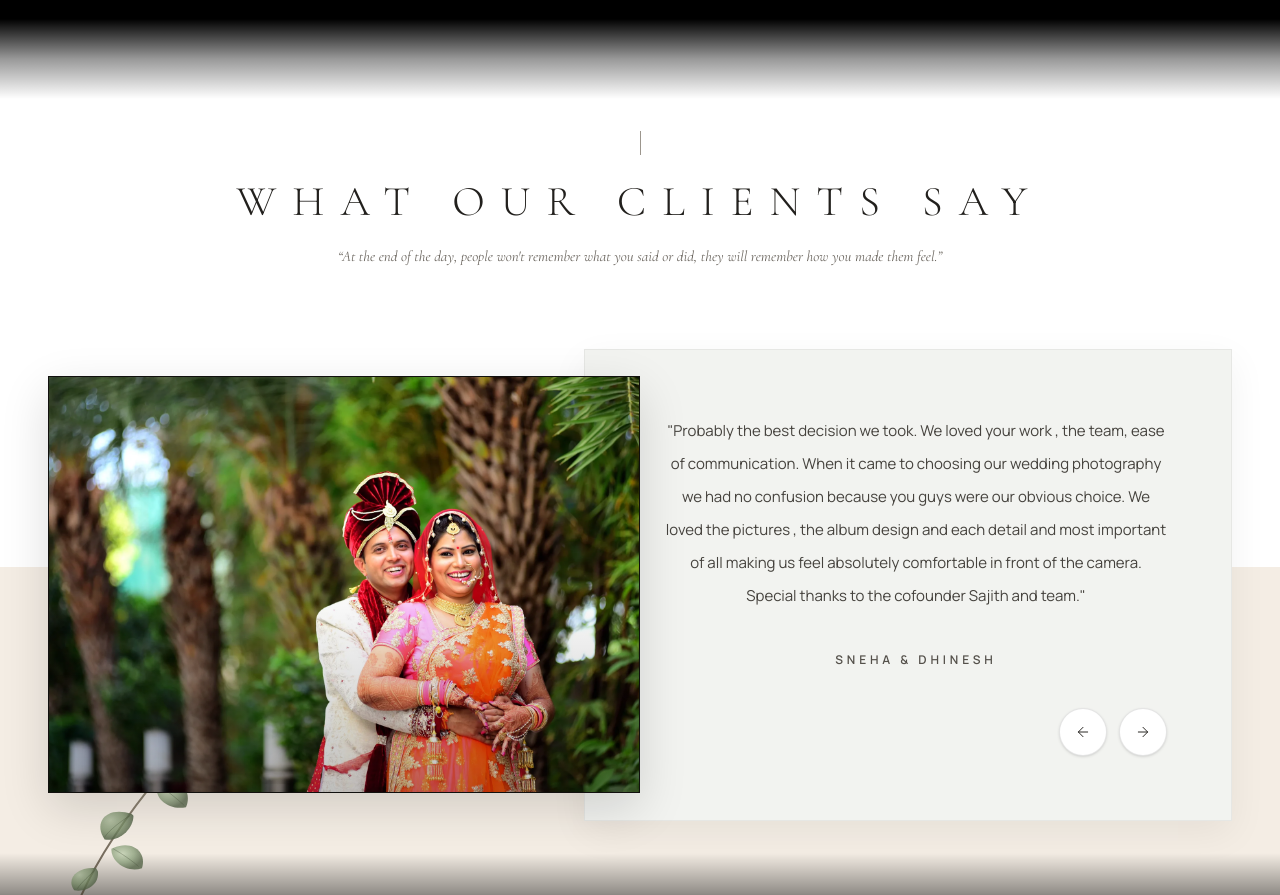
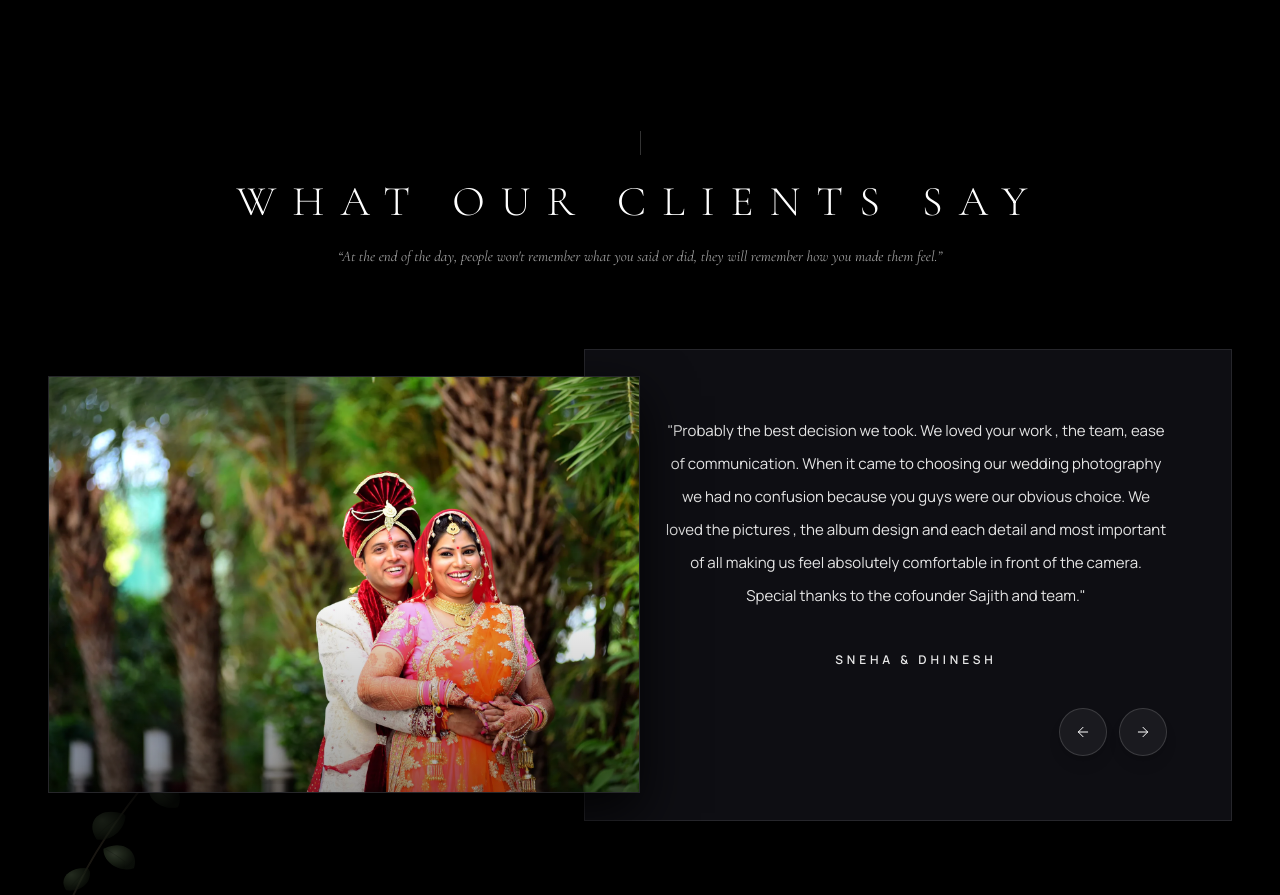
Before and after one commit to Therock1037X/Jumpclick-s-Photography-Website-, a React (Vite) app: page / in a window 1280 px wide. Shown: the part 4680-5575 px from the top of the page. Built offline with nearby package versions, Linux system fonts and the light colour scheme; a web font is replaced by a local one.

Commit message:
fix(theme): convert testimonials to dark luxury theme and remove dark overlay from service cards

```diff
--- a/src/components/Testimonials.jsx
+++ b/src/components/Testimonials.jsx
@@ -29,7 +29,7 @@ const editorialTestimonials = [
   },
 ];
 
-// Delicate Watercolor Botanical Branch Illustration matching the reference screenshot bottom-left
+// Delicate Muted Botanical Branch Illustration for dark theme
 function WatercolorBotanicalLeaf({ className = "" }) {
   return (
     <svg
@@ -40,68 +40,63 @@ function WatercolorBotanicalLeaf({ className = "" }) {
       aria-hidden="true"
     >
       <defs>
-        <radialGradient id="leafGradSoft1" cx="30%" cy="30%" r="70%">
-          <stop offset="0%" stopColor="#9fb38f" stopOpacity="0.9" />
-          <stop offset="60%" stopColor="#678056" stopOpacity="0.85" />
-          <stop offset="100%" stopColor="#435438" stopOpacity="0.95" />
+        <radialGradient id="darkLeafGrad1" cx="30%" cy="30%" r="70%">
+          <stop offset="0%" stopColor="#7a946b" stopOpacity="0.75" />
+          <stop offset="60%" stopColor="#4e6342" stopOpacity="0.65" />
+          <stop offset="100%" stopColor="#2c3a25" stopOpacity="0.5" />
         </radialGradient>
-        <radialGradient id="leafGradSoft2" cx="35%" cy="35%" r="65%">
-          <stop offset="0%" stopColor="#b8cba8" stopOpacity="0.88" />
-          <stop offset="55%" stopColor="#7a946b" stopOpacity="0.85" />
-          <stop offset="100%" stopColor="#4c5d3f" stopOpacity="0.95" />
+        <radialGradient id="darkLeafGrad2" cx="35%" cy="35%" r="65%">
+          <stop offset="0%" stopColor="#9cb38c" stopOpacity="0.8" />
+          <stop offset="55%" stopColor="#647d55" stopOpacity="0.65" />
+          <stop offset="100%" stopColor="#35452d" stopOpacity="0.5" />
         </radialGradient>
-        <linearGradient id="stemWatercolor" x1="0%" y1="100%" x2="100%" y2="0%">
-          <stop offset="0%" stopColor="#4d4233" stopOpacity="0.9" />
-          <stop offset="60%" stopColor="#635845" stopOpacity="0.8" />
-          <stop offset="100%" stopColor="#7a6f5a" stopOpacity="0.7" />
+        <linearGradient id="darkStemWatercolor" x1="0%" y1="100%" x2="100%" y2="0%">
+          <stop offset="0%" stopColor="#5c5240" stopOpacity="0.7" />
+          <stop offset="60%" stopColor="#7a6f58" stopOpacity="0.6" />
+          <stop offset="100%" stopColor="#a39578" stopOpacity="0.5" />
         </linearGradient>
       </defs>
 
       {/* Main Curved Twig Stem */}
       <path
         d="M 20 195 C 38 155 65 110 115 50 C 132 30 148 16 156 8"
-        stroke="url(#stemWatercolor)"
-        strokeWidth="2.4"
+        stroke="url(#darkStemWatercolor)"
+        strokeWidth="2.2"
         strokeLinecap="round"
       />
 
       {/* Bottom Leaf 1 (Left spreading) */}
       <path
         d="M 38 162 C 16 160 2 174 12 188 C 26 191 42 181 40 166 Z"
-        fill="url(#leafGradSoft1)"
-        opacity="0.85"
+        fill="url(#darkLeafGrad1)"
       />
-      <path d="M 36 165 C 26 174 18 182 16 186" stroke="#35442b" strokeWidth="0.8" opacity="0.5" />
+      <path d="M 36 165 C 26 174 18 182 16 186" stroke="#232e1e" strokeWidth="0.8" opacity="0.4" />
 
       {/* Bottom Leaf 2 (Right spreading) */}
       <path
         d="M 58 138 C 82 128 98 144 92 162 C 74 168 55 154 56 139 Z"
-        fill="url(#leafGradSoft2)"
-        opacity="0.88"
+        fill="url(#darkLeafGrad2)"
       />
-      <path d="M 58 139 C 74 148 86 158 88 160" stroke="#35442b" strokeWidth="0.8" opacity="0.5" />
+      <path d="M 58 139 C 74 148 86 158 88 160" stroke="#232e1e" strokeWidth="0.8" opacity="0.4" />
 
       {/* Mid Leaf 3 (Left spreading, elegant curve) */}
       <path
         d="M 80 98 C 50 88 34 108 48 128 C 66 131 82 115 82 100 Z"
-        fill="url(#leafGradSoft1)"
-        opacity="0.9"
+        fill="url(#darkLeafGrad1)"
       />
-      <path d="M 78 100 C 58 112 48 124 48 126" stroke="#35442b" strokeWidth="0.8" opacity="0.5" />
+      <path d="M 78 100 C 58 112 48 124 48 126" stroke="#232e1e" strokeWidth="0.8" opacity="0.4" />
 
       {/* Upper Leaf 4 (Right spreading) */}
       <path
         d="M 112 62 C 138 52 152 72 144 90 C 124 94 106 80 110 64 Z"
-        fill="url(#leafGradSoft2)"
-        opacity="0.88"
+        fill="url(#darkLeafGrad2)"
       />
-      <path d="M 112 64 C 128 75 140 86 142 88" stroke="#35442b" strokeWidth="0.8" opacity="0.5" />
+      <path d="M 112 64 C 128 75 140 86 142 88" stroke="#232e1e" strokeWidth="0.8" opacity="0.4" />
 
       {/* Topmost Tender Leaf 5 */}
       <path
         d="M 142 26 C 158 10 172 24 166 38 C 152 41 138 34 140 26 Z"
-        fill="url(#leafGradSoft1)"
-        opacity="0.85"
+        fill="url(#darkLeafGrad1)"
       />
     </svg>
   );
@@ -159,40 +154,32 @@ export default function Testimonials() {
 
   return (
     <section
-      className="relative w-full bg-[#ffffff] text-[#1c1a17] py-20 sm:py-24 md:py-28 overflow-hidden select-none"
+      className="relative w-full bg-[#000000] text-white py-20 sm:py-24 md:py-28 overflow-hidden select-none border-none"
       onMouseEnter={() => setIsPaused(true)}
       onMouseLeave={() => setIsPaused(false)}
       onTouchStart={handleTouchStart}
       onTouchEnd={handleTouchEnd}
     >
-      {/* Two-Tier Grounded Background (Top White, Bottom Warm Sand/Beige matching Reference) */}
-      <div className="absolute inset-0 bg-[#ffffff] pointer-events-none" />
-      <div className="absolute bottom-0 inset-x-0 h-[40%] sm:h-[42%] lg:h-[40%] bg-[#f4ede4] pointer-events-none" />
-
-      {/* Atmospheric Top & Bottom Transition Overlays into Surrounding Dark Velvet Sections */}
-      <div className="absolute top-0 inset-x-0 h-16 sm:h-20 bg-gradient-to-b from-black via-black/40 to-transparent pointer-events-none z-10" />
-      <div className="absolute bottom-0 inset-x-0 h-16 sm:h-20 bg-gradient-to-t from-black via-black/40 to-transparent pointer-events-none z-10" />
-
-      {/* Decorative Botanical Leaf Accent at Bottom Left (matching user reference) */}
-      <div className="absolute bottom-6 sm:bottom-8 left-4 sm:left-10 lg:left-16 pointer-events-none z-20 opacity-80 sm:opacity-90">
+      {/* Decorative Botanical Leaf Accent at Bottom Left in muted organic tones */}
+      <div className="absolute bottom-6 sm:bottom-8 left-4 sm:left-10 lg:left-14 pointer-events-none z-10 opacity-30 sm:opacity-40">
         <WatercolorBotanicalLeaf className="w-24 sm:w-32 lg:w-36 h-auto" />
       </div>
 
       <div className="max-w-[1360px] mx-auto px-4 sm:px-6 lg:px-12 relative z-20">
 
-        {/* Editorial Section Header with Top Vertical Tick (Exact Reference Screenshot) */}
+        {/* Editorial Section Header with Top Vertical Tick in Dark Theme */}
         <div className="text-center max-w-4xl mx-auto mb-14 sm:mb-16 md:mb-20 flex flex-col items-center">
           {/* Subtle 1px vertical tick at top center */}
-          <div className="w-[1px] h-5 sm:h-6 bg-[#9c968d] mb-4 sm:mb-5" aria-hidden="true" />
+          <div className="w-[1px] h-5 sm:h-6 bg-white/20 mb-4 sm:mb-5" aria-hidden="true" />
 
           <h2
-            className="text-2xl sm:text-3xl md:text-4xl lg:text-[2.65rem] font-light text-[#22201d] uppercase tracking-[0.34em] sm:tracking-[0.38em] leading-tight"
+            className="text-2xl sm:text-3xl md:text-4xl lg:text-[2.65rem] font-light text-white uppercase tracking-[0.34em] sm:tracking-[0.38em] leading-tight"
             style={{ fontFamily: "'Cormorant Garamond', 'Playfair Display', Georgia, serif" }}
           >
             What Our Clients Say
           </h2>
           <p
-            className="mt-3 sm:mt-4 text-xs sm:text-sm md:text-[15px] text-[#6b665f] italic max-w-2xl mx-auto leading-relaxed"
+            className="mt-3 sm:mt-4 text-xs sm:text-sm md:text-[15px] text-neutral-400 italic max-w-2xl mx-auto leading-relaxed"
             style={{ fontFamily: "'Cormorant Garamond', 'Playfair Display', Georgia, serif" }}
           >
             “At the end of the day, people won't remember what you said or did, they will remember how you made them feel.”
@@ -204,7 +191,7 @@ export default function Testimonials() {
 
           {/* Left Column: Authentic Wedding Photograph (Large Landscape Frame) */}
           <div className="lg:col-span-6 xl:col-span-6 z-20">
-            <div className="relative aspect-[4/3] sm:aspect-[16/11] lg:aspect-[1.42] rounded-none overflow-hidden shadow-[0_16px_45px_rgba(0,0,0,0.14)] bg-[#12110f] border border-black/5">
+            <div className="relative aspect-[4/3] sm:aspect-[16/11] lg:aspect-[1.42] rounded-none overflow-hidden shadow-[0_20px_50px_rgba(0,0,0,0.85)] bg-[#0e0e12] border border-white/10">
               <img
                 src={current.image}
                 alt={`${current.couple} Wedding Photography by Jumpclicks`}
@@ -215,29 +202,29 @@ export default function Testimonials() {
                 loading="lazy"
               />
               {/* Subtle ambient light vignette */}
-              <div className="absolute inset-0 bg-gradient-to-t from-black/25 via-transparent to-transparent pointer-events-none" />
+              <div className="absolute inset-0 bg-gradient-to-t from-black/40 via-transparent to-transparent pointer-events-none" />
             </div>
           </div>
 
-          {/* Right Column: Warm Off-White / Pale Grey-Beige Testimonial Panel */}
+          {/* Right Column: Dark Luxury Obsidian Testimonial Panel */}
           <div className="lg:col-span-6 xl:col-span-6 z-10 mt-6 lg:mt-0 lg:-ml-10 xl:-ml-14">
-            <div className="bg-[#f2f3f0] border border-black/5 rounded-none p-8 sm:p-12 lg:p-14 xl:p-16 lg:pl-16 xl:pl-20 shadow-[0_12px_36px_rgba(0,0,0,0.06)] relative flex flex-col justify-between min-h-[340px] sm:min-h-[370px]">
+            <div className="bg-[#0e0e13] border border-white/10 hover:border-white/20 transition-colors duration-500 rounded-none p-8 sm:p-12 lg:p-14 xl:p-16 lg:pl-16 xl:pl-20 shadow-[0_20px_50px_rgba(0,0,0,0.8)] relative flex flex-col justify-between min-h-[340px] sm:min-h-[370px]">
 
-              {/* Testimonial Quote and Couple Attribution (Centered Typography matching Reference) */}
+              {/* Testimonial Quote and Couple Attribution (Centered Typography in Dark Theme) */}
               <div className={`transition-all duration-500 ease-out text-center ${
                 isTransitioning ? 'opacity-0 translate-y-2' : 'opacity-100 translate-y-0'
               }`}>
                 <p
-                  className="text-[#45423d] text-[13px] sm:text-[14px] md:text-[14.5px] lg:text-[15px] leading-[2.05] sm:leading-[2.2] font-normal text-center max-w-xl mx-auto"
+                  className="text-neutral-200 text-[13.5px] sm:text-[14px] md:text-[14.5px] lg:text-[15px] leading-[2.1] sm:leading-[2.2] font-normal text-center max-w-xl mx-auto"
                   style={{ fontFamily: "'Manrope', 'Plus Jakarta Sans', system-ui, sans-serif" }}
                 >
                   "{current.quote}"
                 </p>
 
-                {/* Couple Attribution in small spaced uppercase directly beneath, without divider line */}
+                {/* Couple Attribution in small spaced uppercase directly beneath */}
                 <div className="mt-8 sm:mt-10">
                   <span
-                    className="block text-[11px] sm:text-xs font-semibold tracking-[0.32em] uppercase text-[#54504a]"
+                    className="block text-[11px] sm:text-xs font-semibold tracking-[0.32em] uppercase text-white/90"
                     style={{ fontFamily: "'Manrope', 'Plus Jakarta Sans', system-ui, sans-serif" }}
                   >
                     {current.couple}
@@ -250,7 +237,7 @@ export default function Testimonials() {
                 <button
                   onClick={handlePrev}
                   onMouseDown={(e) => e.preventDefault()}
-                  className="w-11 h-11 sm:w-12 sm:h-12 rounded-full bg-white text-[#2b2824] shadow-sm hover:shadow-md hover:bg-neutral-50 active:scale-95 flex items-center justify-center transition-all duration-300 cursor-pointer border border-black/10 select-none caret-transparent"
+                  className="w-11 h-11 sm:w-12 sm:h-12 rounded-full bg-white/5 hover:bg-white text-white hover:text-black shadow-lg hover:shadow-xl active:scale-95 flex items-center justify-center transition-all duration-300 cursor-pointer border border-white/15 hover:border-white select-none caret-transparent"
                   aria-label="Previous client testimonial"
                 >
                   <ArrowLeft className="w-4 h-4 stroke-[1.5]" />
@@ -258,7 +245,7 @@ export default function Testimonials() {
                 <button
                   onClick={handleNext}
                   onMouseDown={(e) => e.preventDefault()}
-                  className="w-11 h-11 sm:w-12 sm:h-12 rounded-full bg-white text-[#2b2824] shadow-sm hover:shadow-md hover:bg-neutral-50 active:scale-95 flex items-center justify-center transition-all duration-300 cursor-pointer border border-black/10 select-none caret-transparent"
+                  className="w-11 h-11 sm:w-12 sm:h-12 rounded-full bg-white/5 hover:bg-white text-white hover:text-black shadow-lg hover:shadow-xl active:scale-95 flex items-center justify-center transition-all duration-300 cursor-pointer border border-white/15 hover:border-white select-none caret-transparent"
                   aria-label="Next client testimonial"
                 >
                   <ArrowRight className="w-4 h-4 stroke-[1.5]" />
--- a/src/pages/HomePage.jsx
+++ b/src/pages/HomePage.jsx
@@ -506,9 +506,8 @@ export default function HomePage() {
                       loading="lazy"
                     />
 
-                    {/* Subtle Dark Gradient & Hover Veil for Contrast */}
-                    <div className="absolute inset-0 bg-gradient-to-t from-black/95 via-black/40 to-black/25 pointer-events-none z-0" />
-                    <div className="absolute inset-0 bg-black/20 group-hover:bg-black/35 transition-colors duration-500 pointer-events-none z-0" />
+                    {/* Clean bottom gradient only behind text for legibility — zero dark overlay over the couple and photography */}
+                    <div className="absolute inset-x-0 bottom-0 h-[50%] bg-gradient-to-t from-black/95 via-black/55 to-transparent pointer-events-none z-0" />
 
                     {/* Card Top: Number & Category Badge */}
                     <div className="relative z-10 flex items-center justify-between select-none">
```
